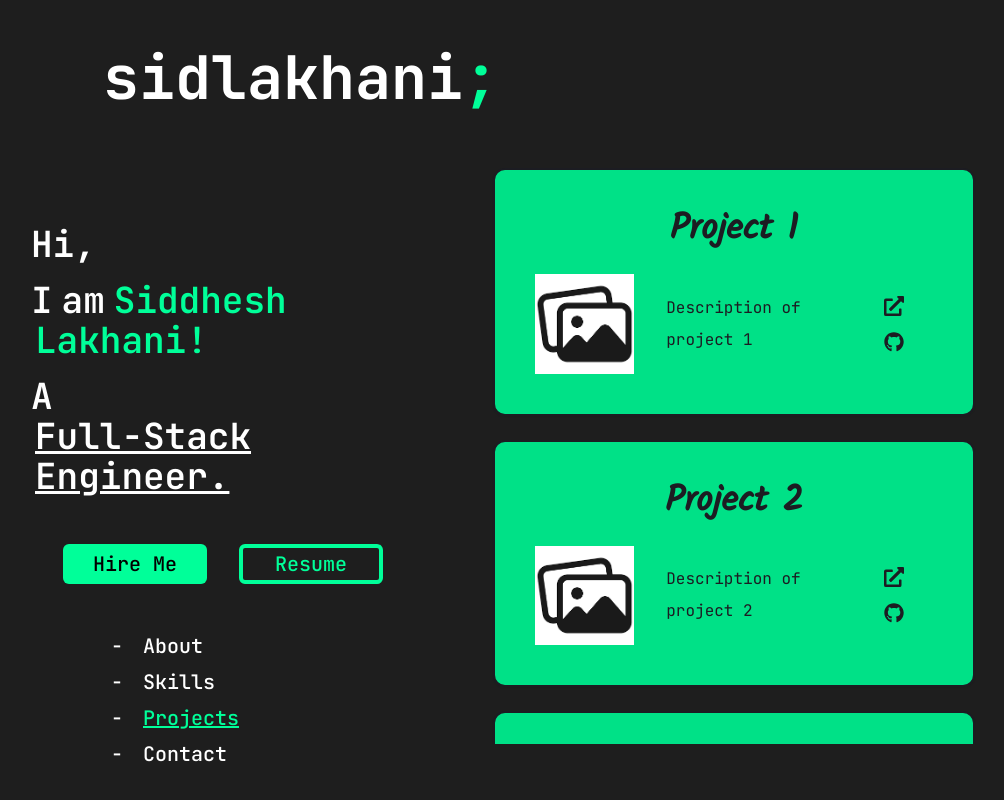
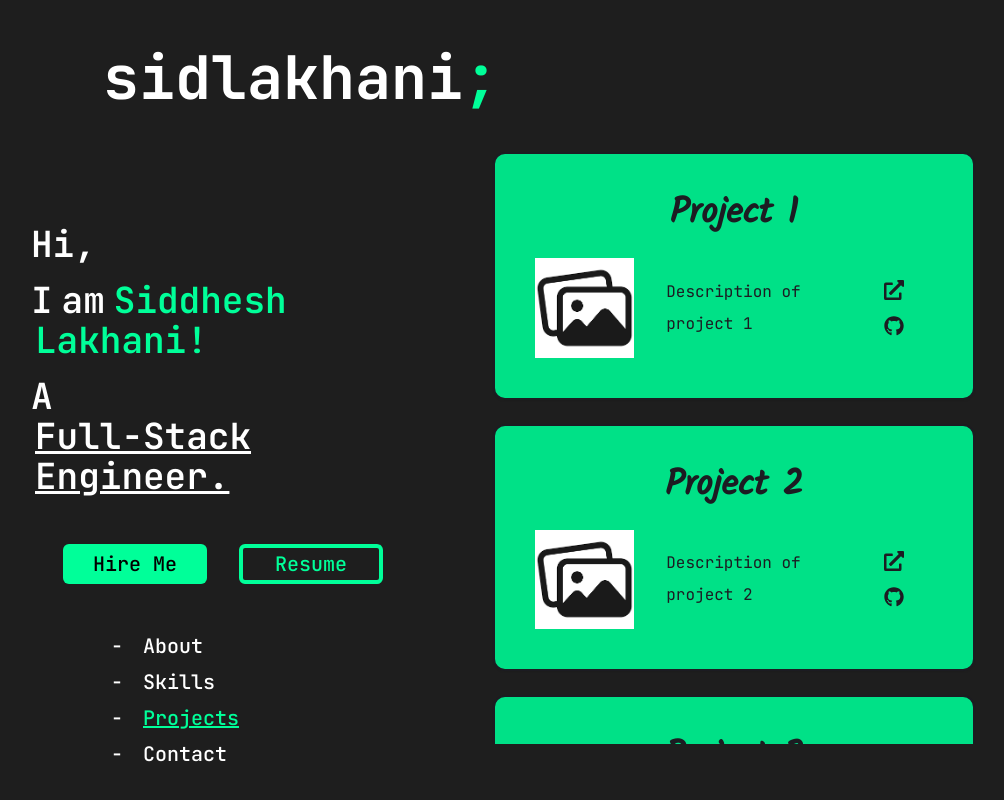
Before and after one commit to sid-lakhani/sidlakhani_pf, a Next.js app: page /projects in a window 1280 px wide. Shown: the whole page, without its empty margins (129-1133 px from the left). Built offline with nearby package versions, Linux system fonts and the light colour scheme.

Commit message:
projects css

```diff
--- a/src/app/projects/page.tsx
+++ b/src/app/projects/page.tsx
@@ -5,7 +5,7 @@ export default function Work() {
   return (
     <div className="md:col-span-4 flex-col items-center justify-between xl:mt-16">
       <h2 className="inline-block xl:hidden text-2xl mt-6">Projects</h2>
-      <div className="w-screen xl:w-auto xl:h-[600px] overflow-x-scroll xl:overflow-x-hidden xl:overflow-y-scroll py-6 xl:mt-12 custom-scrollbar">
+      <div className="w-screen xl:w-auto xl:h-[600px] overflow-x-scroll xl:overflow-x-hidden xl:overflow-y-scroll py-2 xl:mt-12 custom-scrollbar">
         <ProjectsCard />
       </div>
     </div>
```
